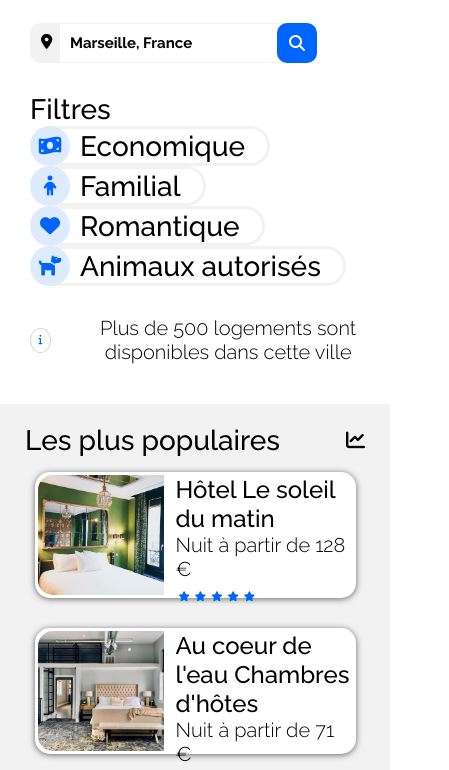
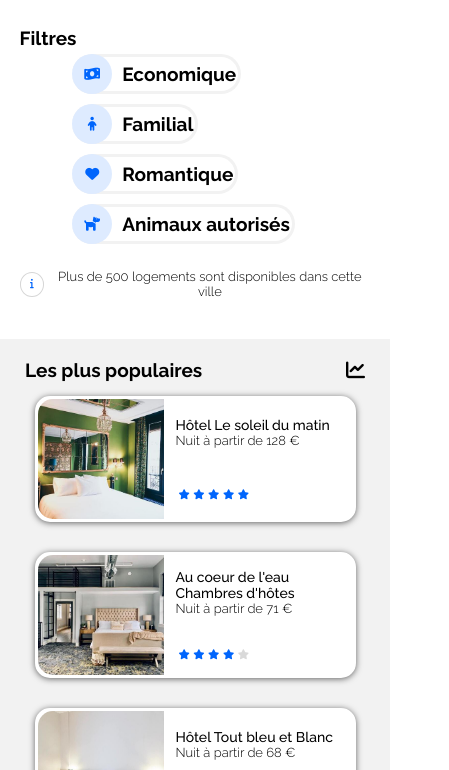
Before and after one commit to POLETTISTE/OCR_P02_BOOKI, a website: page index.html in a window 390 px wide. Shown: the part 426-1196 px from the top of the page, 449 px wide, since content can reach past the window. Drawn offline with Linux system fonts and the light colour scheme.

Commit message:
filter/search responsive

```diff
--- a/css/global.css
+++ b/css/global.css
@@ -38,38 +38,3 @@ a, a:hover, a:visited {
 ul {
     list-style-type: none;
 }
-
-
-@media all and (max-width: 767px) {
-    h1{
-        font-size:34px;
-        font-weight: 500;
-    }
-
-
-    h2{
-        font-size:28px;
-        font-weight: 500;
-    }
-
-    h3{
-        font-size:24px;
-        font-weight: 500;
-
-    }
-
-    p{
-        font-size: 20px;
-        font-weight:300;
-    }
-
-    a, a:hover, a:visited {
-        text-decoration:none;
-        color:black;
-        font-size:20px;
-        font-weight:300;
-    }
-
-    ul {
-        list-style-type: none;
-    }
--- a/css/search.css
+++ b/css/search.css
@@ -1,22 +1,9 @@
 /* SEARCH-BAR */
+
+
 .search{
     width: 95%;
     margin:0 auto;
-}
-@media all and (max-width: 767px) {
-    .search{
-        margin-top:40px;
-        margin-left: 30px;
-        margin-right: 30px;
-    }
-
-    .search h1{
-        margin-bottom: 15px;
-    }
-
-    .search p{
-        margin-bottom: 40px;
-    }
 }
 
 .search-bar{
@@ -30,6 +17,24 @@
 
 }
 
+@media all and (max-width: 767px) {
+    .search{
+        margin-top:30px;
+        width:90%;
+    }
+
+    .search p{
+        margin-top:20px;
+        margin-bottom: 40px;
+    }
+
+    .search-bar{
+        display: flex;
+        justify-content: center;
+    }
+}
+
+/* FORM */
 .search-bar form{
     display: flex;
     margin: 0;
@@ -108,15 +113,29 @@ label.Loupe i {
     border-color: #0065FC;
 }
 
-@media all and (max-width: 768px)
+@media all and (max-width: 767px)
 {
+    .fa-location-dot{
+        font-size:20px;
+        width:50px;
+        height:50px;
+        padding:10px;
+    }
+
+    #Recherche{
+        width:80%;
+    }
+
+    .search-bar label.Recherche{
+        display: none;
+    }
+
     label.Loupe i{
         display:flex;
+        height:50px;
+        width:50px;
     }
 
-    .search-bar label.Recherche {
-        display: none;
-    }
 
 }
 
@@ -125,17 +144,9 @@ label.Loupe i {
     display:inline-flex;
 }
 
-@media all and (max-width: 768px)
-{
-    .filters {
-        flex-direction: column;
-    }
-}
 
 
 .filters h2{
-    /* display: flex;
-    align-items: flex-start; */
     margin-right:20px;
     border-style:none;
 }
@@ -146,7 +157,7 @@ label.Loupe i {
     align-items: center;
     flex-wrap: wrap;
 }
-.search-filters a h3{
+.search-filters a h2{
     margin:0;
 }
 .search-filters a:hover {
@@ -199,3 +210,26 @@ label.Loupe i {
     border: 1px solid #D6D6D6;
     margin-right:5px;
 }
+
+
+@media all and (max-width: 767px)
+{
+    .filters {
+        width:100%;
+        flex-direction: column;
+    }
+
+    .search-filters{
+        flex-direction: column;
+        justify-content: space-around;
+        align-items: flex-start;
+        padding-left: 15%;
+        min-width: 80%;
+        height:200px;
+
+}
+
+    .search-filters-items{
+        margin-bottom:20px;
+    }
+}
```
